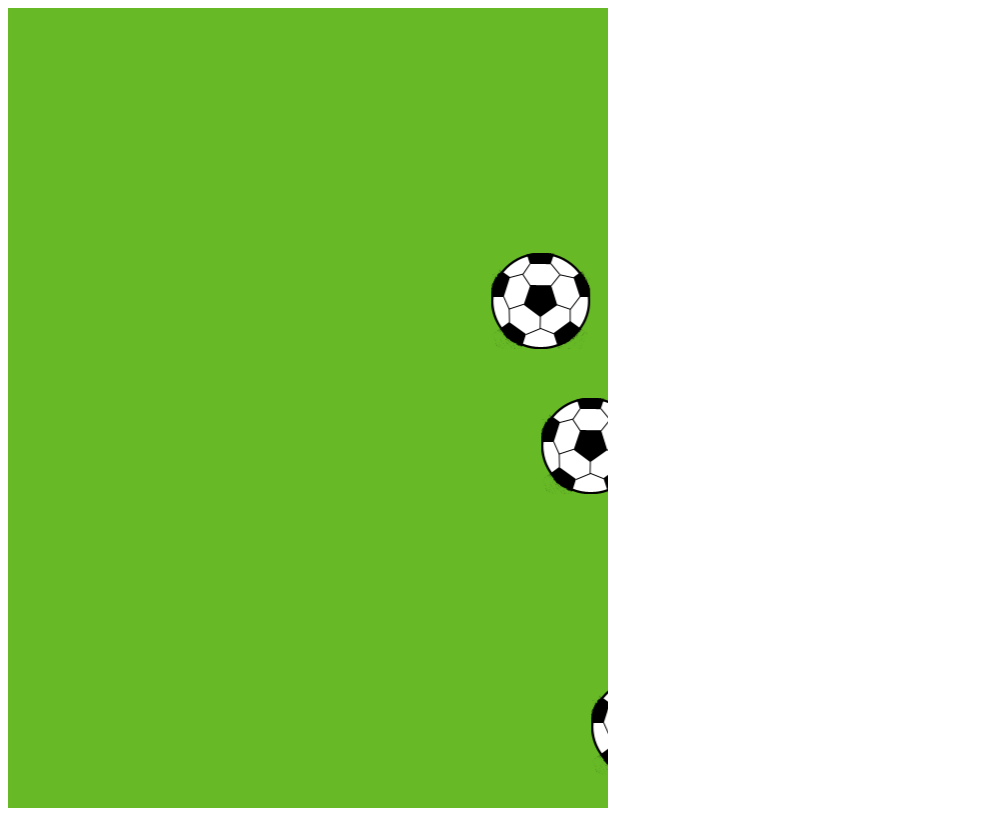
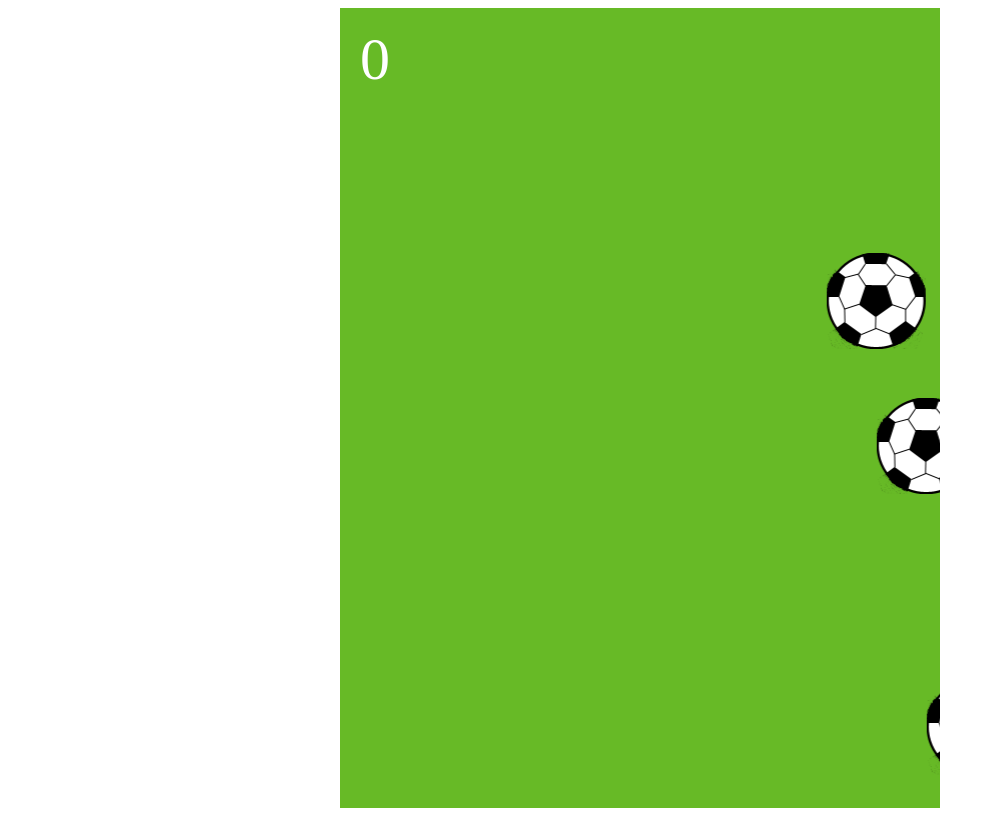
Before and after one commit to mikaelgo/ball-fondlers, a website: page index.html in a window 1280 px wide. Shown: the whole page, without its empty margins (0-995 px from the left). Drawn offline with Linux system fonts and the light colour scheme; animation ran at ten frames a second.

Commit message:
Created preload state and modified main and index

```diff
--- a/index.html
+++ b/index.html
@@ -2,13 +2,14 @@
 <html>
     <head>
         <meta charset="utf-8" />
-        <title> Peli2 </title>
+        <title> Ball Fondlers </title>
         <meta name="viewport" content="width=device-width, initial-scale=1.0, maximum-scale=1.0, minimum-scale=1.0, user-scalable=no, minimal-ui" />
 	     <meta name="apple-mobile-web-app-capable" content="yes" />
 	     <meta name="apple-mobile-web-app-status-bar-style" content="black" />
 	     <meta name="HandheldFriendly" content="true" />
         <script type="text/javascript" src="phaser.min.js"></script>
         <script type="text/javascript" src="main.js"></script>
+        <script type="text/javascript" src="preload.js"></script>
         <script type="text/javascript">
 
 
@@ -27,9 +28,10 @@
         };
 
         var game = new Phaser.Game(config);
-        var stateReference = game.state.add('main', mainState);
+        game.state.add('preload', preloadState);
+        game.state.add('main', mainState);
 
-        game.state.start('main');
+        game.state.start('preload');
 
     </script>
     </head>
--- a/main.js
+++ b/main.js
@@ -4,11 +4,20 @@ var mainState = function(game){
 mainState.prototype = {
 
     preload() {
-        game.load.image('football', 'assets/football.png');
+        //game.load.image('football', 'assets/football.png');
     },
 
 
     create() {
+
+        var style = {
+            font: "60px VT323",
+            fill: "#ffffff"
+        };
+
+        this.football = {};
+
+        this.labelScore = game.add.text(20, 20, "0", style);
 
         this.ballsMissed = 0;
         this.ballSpeed = -200;
@@ -22,14 +31,19 @@ mainState.prototype = {
         this.footballs = game.add.group();
         //bind function addOneFootball to the scope of this prototype (=same as class)
         //so that we can reference the game properties inside the function
-        this.addOneFootball = this.addOneFootball.bind(this)
-        this.destroyFootball = this.destroyFootball.bind(this)
+        this.addOneFootball = this.addOneFootball.bind(this);
+        this.destroyFootball = this.destroyFootball.bind(this);
+        this.gameOver = this.gameOver.bind(this);
 
         this.timer = game.time.events.loop(1500,
             this.addOneFootball, this);
     },
 
     update() {
+// UNCOMMENT THESE TO SEE THE PROBLEM!!!
+//       if(this.football.x < 0)
+//            console.log("Game over");
+//           this.gameOver();
 
     },
 
@@ -41,26 +55,31 @@ mainState.prototype = {
         console.log("this " , this)
 
         var randomY = Math.floor(Math.random() * y) + 1;
-        var football = game.add.sprite(x, randomY, 'football');
+        this.football = game.add.sprite(x, randomY, 'football');
 
-        this.footballs.add(football);
+        this.footballs.add(this.football);
 
-        game.physics.arcade.enable(football);
-        football.body.velocity.x = this.ballSpeed;
-        football.checkWorldBounds = true;
-        football.outOfBoundsKill = true;
+        game.physics.arcade.enable(this.football);
+        this.football.body.velocity.x = this.ballSpeed;
+        this.football.checkWorldBounds = true;
+        this.football.outOfBoundsKill = true;
 
-        football.inputEnabled = true;
-        football.events.onInputDown.add(this.destroyFootball, football);
+        this.football.inputEnabled = true;
+        this.football.events.onInputDown.add(this.destroyFootball, this.football);
     },
 
     destroyFootball(footballToBeDestroyed) {
         //on every destroy player wil get one point
         this.score ++;
+        this.labelScore.text = this.score;
         this.ballSpeed -= 10;
         this.timer.delay -= 20;
         console.log("destroying this football " , footballToBeDestroyed, this.score)
         footballToBeDestroyed.destroy();
 
+    },
+
+    gameOver() {
+        game.state.start('main');
     }
 };
--- /dev/null
+++ b/preload.js
@@ -0,0 +1,17 @@
+var preloadState = function(game){};
+
+preloadState.prototype = {
+
+	preload: function(){
+        game.scale.pageAlignHorizontally = true;
+        game.scale.pageAlignVertically = true;
+        game.scale.scaleMode = Phaser.ScaleManager.SHOW_ALL;
+        game.stage.disableVisibilityChange = true;
+
+        this.game.load.image('football', 'assets/football.png');
+	},
+
+	create: function(){
+		this.game.state.start("main");
+	}
+}
```
